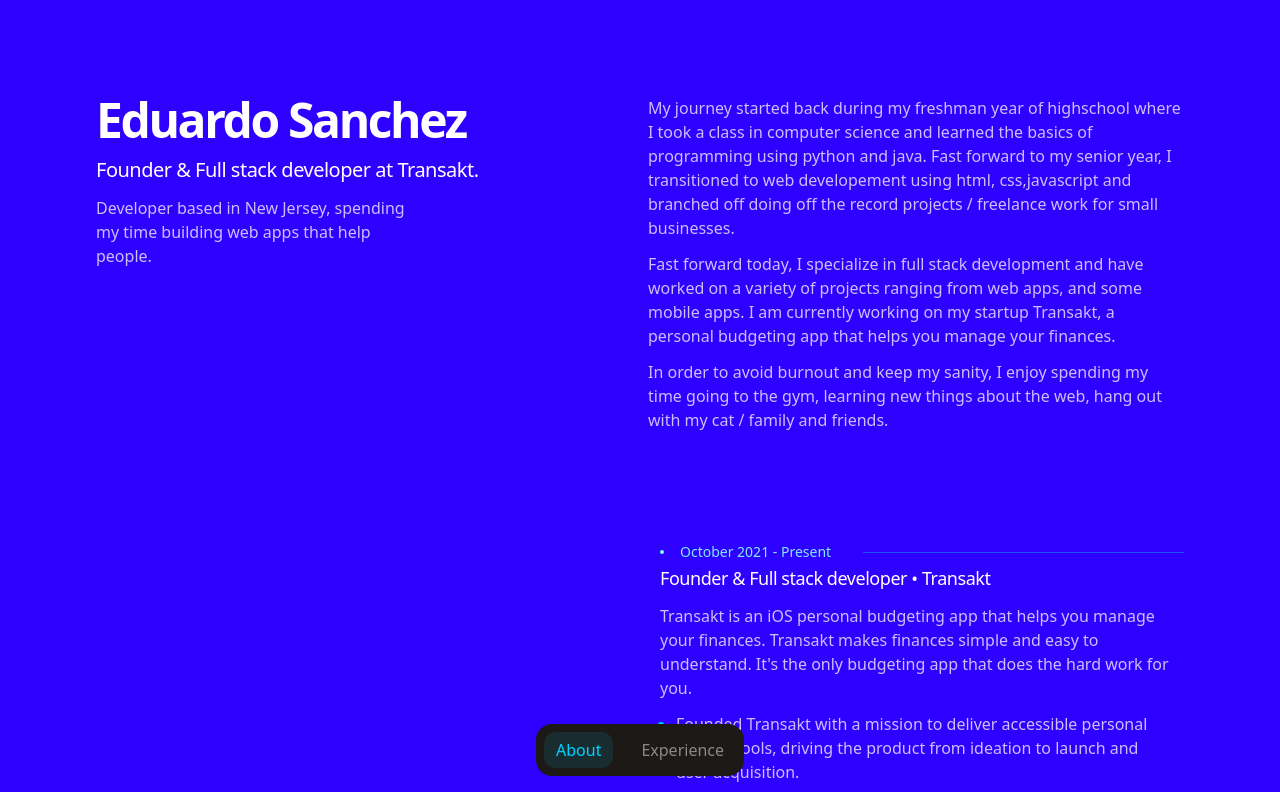
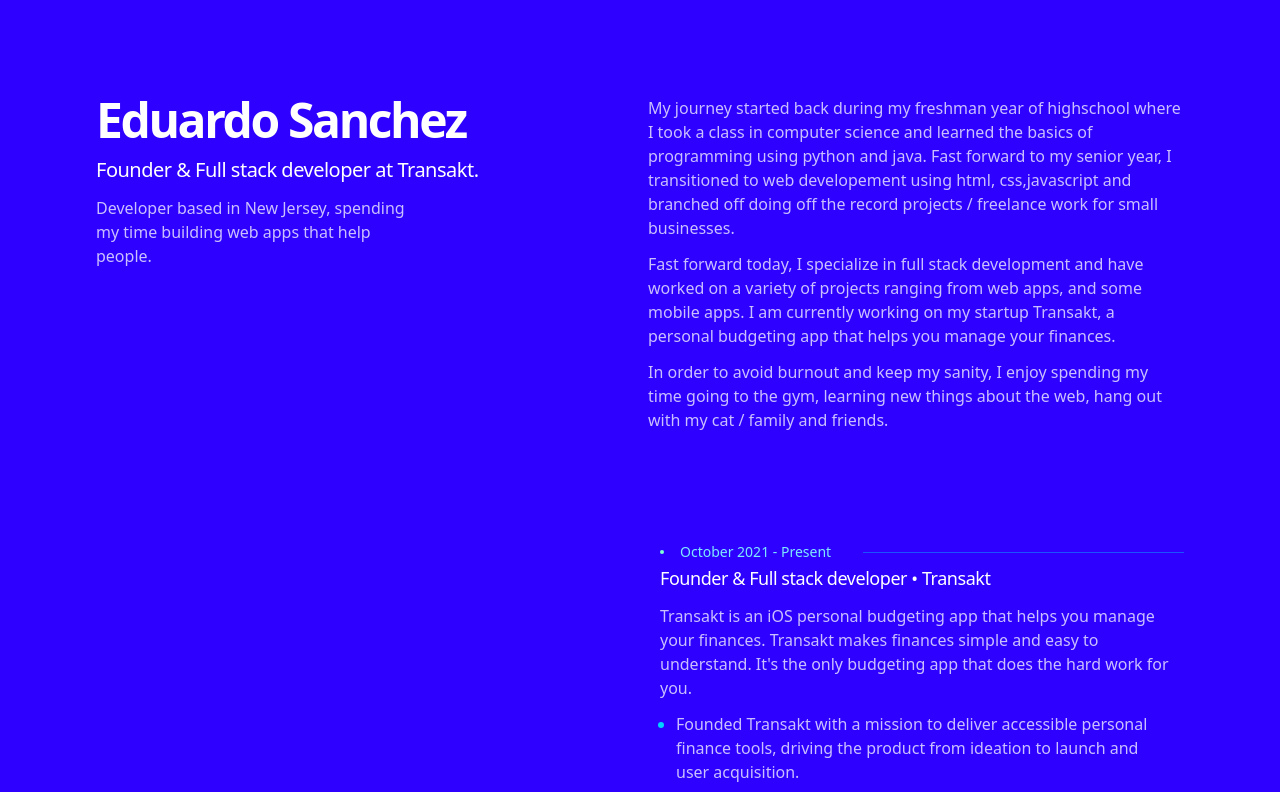
Before and after one commit to eds2002/eduardo-portfolio, a Next.js app: page / in a window 1280 px wide. Shown: the top 792 px of the page. Built offline with nearby package versions, Linux system fonts and the light colour scheme.

Commit message:
Remove tab bar, keep logic, remove component

```diff
--- a/src/features/home/index.tsx
+++ b/src/features/home/index.tsx
@@ -225,51 +225,6 @@
   )
 }
 
-const Tabs = () => {
-  const { inView } = useViewportStore()
-  const tabs = [
-    {
-      tab: 'About',
-      href: '#about',
-    },
-    {
-      tab: 'Experience',
-      href: '#experience',
-    },
-  ]
-
-  return (
-    <div className=" rounded-3xl  fixed inset-0  pointer-events-none items-end justify-center flex p-6">
-      <div className="p-2 rounded-2xl bg-stone-900 pointer-events-auto">
-        <ul className="flex gap-4">
-          {tabs.map(({ tab, href }) => (
-            <Link
-              key={tab}
-              href={href}
-              className={clsx(
-                'text-md font-medium transition relative px-3 py-1.5 ',
-                {
-                  'text-tertiary-1': inView === tab,
-                  'text-stone-50/50': inView !== tab,
-                }
-              )}
-            >
-              {tab}
-              {inView === tab && (
-                <motion.span
-                  layoutId="bubble"
-                  className="absolute inset-0 z-10 bg-tertiary-1/10 rounded-xl"
-                  transition={{ type: 'spring', bounce: 0.2, duration: 0.6 }}
-                />
-              )}
-            </Link>
-          ))}
-        </ul>
-      </div>
-    </div>
-  )
-}
-
 const MainContent = () => {
   const content = [AboutContentBlock, ExperienceBlock]
   return (
@@ -288,7 +243,6 @@
         <Sidebar />
         <MainContent />
       </div>
-      <Tabs />
     </div>
   )
 }
```
